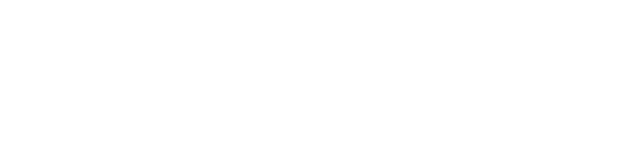
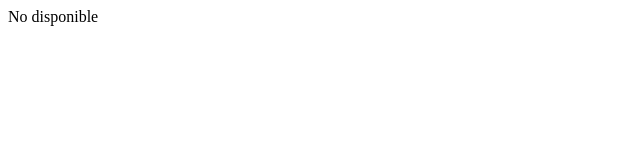
Before and after one commit to lorenapose/Composicion_datos, a plain HTML site: page index.html in a window 1280 px wide. Shown: the whole page, without its empty margins (0-640 px from the left). Drawn offline with Linux system fonts and the light colour scheme.

Commit message:
Update index.html

```diff
--- a/index.html
+++ b/index.html
@@ -6,6 +6,6 @@
   <title>Composición de datos</title>
 </head>
 <body>
-
+No disponible
 </body>
 </html>
```
